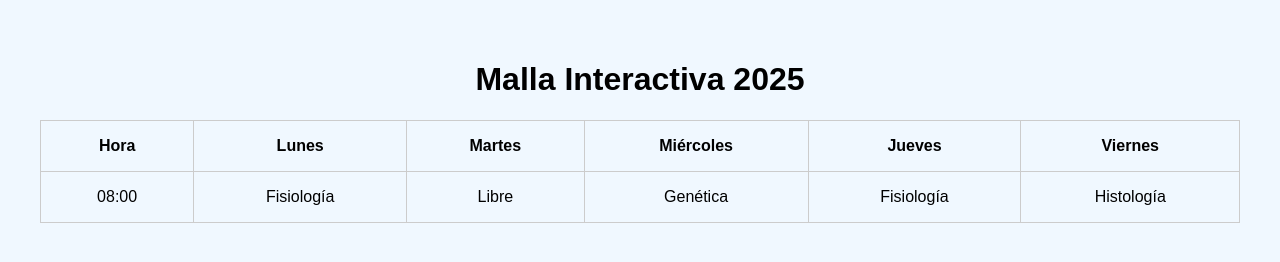
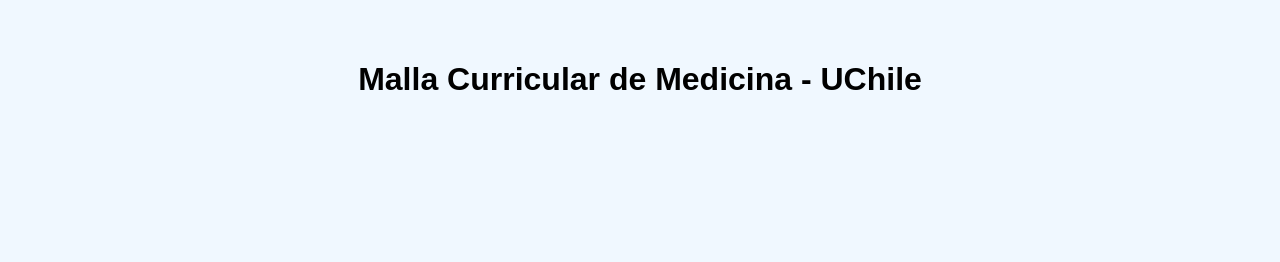
Before and after one commit to magdaagp/Malla-interactiva-medicina, a plain HTML site: page index.html in a window 1280 px wide. Drawn offline with Linux system fonts and the light colour scheme.

Commit message:
Update index.html

```diff
--- a/index.html
+++ b/index.html
@@ -1,31 +1,26 @@
 <!DOCTYPE html>
 <html lang="es">
 <head>
-  <meta charset="UTF-8" />
-  <meta name="viewport" content="width=device-width, initial-scale=1.0" />
-  <title>Malla Interactiva</title>
-  <link rel="stylesheet" href="style.css" />
+  <meta charset="UTF-8">
+  <title>Malla Curricular Medicina</title>
+  <link rel="stylesheet" href="style.css">
 </head>
 <body>
-  <h1>Malla Interactiva 2025</h1>
-  <table id="malla">
-    <tr>
-      <th>Hora</th>
-      <th>Lunes</th>
-      <th>Martes</th>
-      <th>Miércoles</th>
-      <th>Jueves</th>
-      <th>Viernes</th>
-    </tr>
-    <tr>
-      <td>08:00</td>
-      <td onclick="verDetalle(this)">Fisiología</td>
-      <td onclick="verDetalle(this)">Libre</td>
-      <td onclick="verDetalle(this)">Genética</td>
-      <td onclick="verDetalle(this)">Fisiología</td>
-      <td onclick="verDetalle(this)">Histología</td>
-    </tr>
-  </table>
+  <h1>Malla Curricular de Medicina - UChile</h1>
+
+  <div class="malla">
+    <!-- Aquí irán los ramos (los agregaré yo en la siguiente parte) -->
+  </div>
+
+  <div id="modal" class="modal" style="display: none;">
+    <div class="modal-content">
+      <span onclick="cerrarModal()" class="cerrar">&times;</span>
+      <h2 id="modal-nombre"></h2>
+      <p><strong>Créditos:</strong> <span id="modal-creditos"></span></p>
+      <p><strong>Requisitos:</strong> <span id="modal-requisitos"></span></p>
+    </div>
+  </div>
+
   <script src="script.js"></script>
 </body>
 </html>
```
